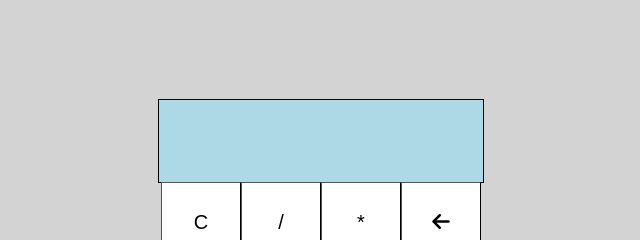
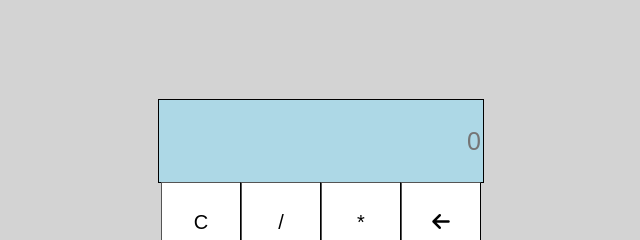
Before and after one commit to amitjait/Calculator, a plain HTML site: page index.html in a window 1280 px wide. Shown: the top 240 px of the page, 319-959 px from the left. Drawn offline with Linux system fonts and the light colour scheme.

Commit message:
updating

```diff
--- a/index.html
+++ b/index.html
@@ -13,7 +13,7 @@
         <div class="outer">
             <div class="container" style="padding-top: 100px;">
                 <div class="result">
-                    <input class="input" type="input" name="input" id="input">
+                    <input class="input" type="input" name="input" id="input" placeholder="0">
                 </div>
                 <div class="first">
                     <button name="clear" value="clear" id="clear">C</button>
```
